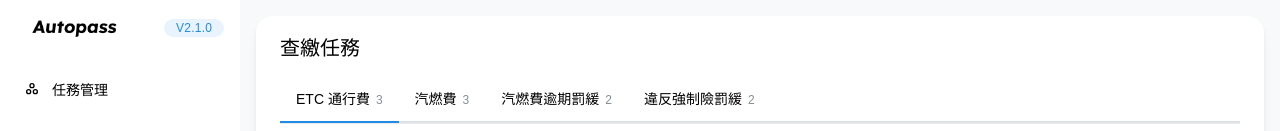
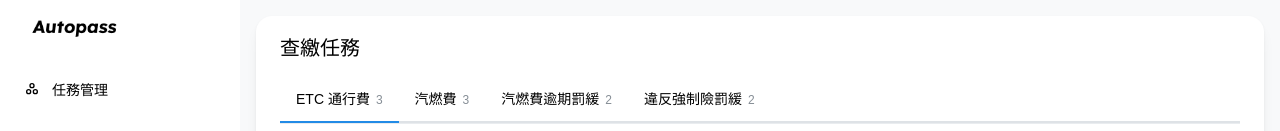
Before and after one commit to RexYen/autopass-demo, a React (Vite) app: page /autopass/tickets in a window 1280 px wide. Shown: the top 131 px of the page. Built offline with nearby package versions, Linux system fonts and the light colour scheme.

Commit message:
chore(nav): 移除 logo 右側版號標籤
Co-Authored-By: Claude Fable 5 <noreply@anthropic.com>

```diff
--- a/src/components/Navigation.tsx
+++ b/src/components/Navigation.tsx
@@ -1,6 +1,6 @@
 import React, { useState, useCallback } from 'react'
 import { useNavigate } from 'react-router-dom'
-import { Stack, NavLink, Box, Badge } from '@mantine/core'
+import { Stack, NavLink, Box } from '@mantine/core'
 import {
   IconBrandAsana,
   IconAddressBook,
@@ -126,27 +126,6 @@ export function Navigation({ currentView, onNavigate }: NavigationProps) {
             imageRendering: 'crisp-edges',
           }}
         />
-        <Badge
-          variant="light"
-          size="sm"
-          styles={{
-            root: {
-              backgroundColor: 'rgba(34,139,230,0.1)',
-              color: '#228be6',
-              fontSize: '12px',
-              fontWeight: 500,
-              lineHeight: '16px',
-              fontFamily: 'Noto Sans TC, sans-serif',
-              borderRadius: '16px',
-              padding: '2px 12px',
-              border: 'none',
-              flexShrink: 0,
-              whiteSpace: 'nowrap',
-            },
-          }}
-        >
-          v2.1.0
-        </Badge>
       </Box>
 
       {/* 扁平選單（無群組小標）；通行費自動繳與駕駛管理為可收合群組 */}
```
